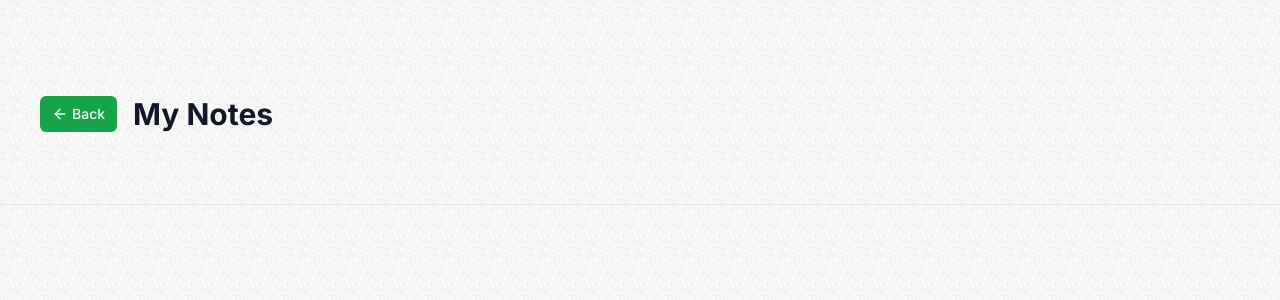
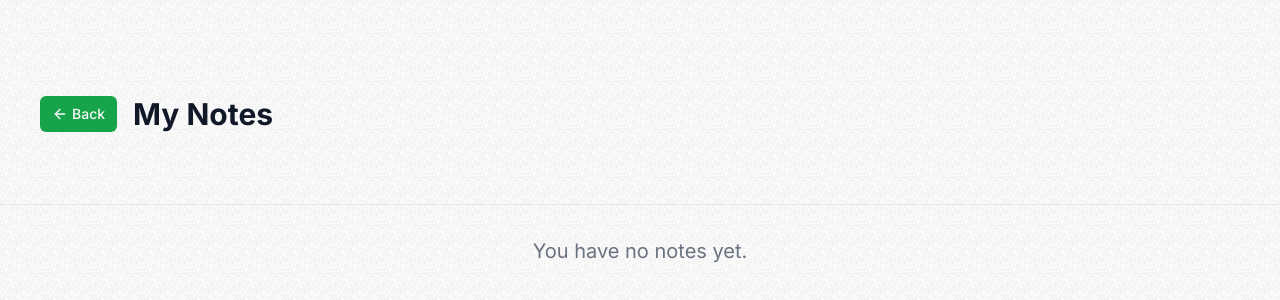
Before and after one commit to fabba1892/nextjs13_notion_clone, a Next.js app: page /dashboard in a window 1280 px wide. Shown: the top 300 px of the page. Built offline with nearby package versions, Linux system fonts and the light colour scheme.

Commit message:
dashb redered separator and button and title

```diff
--- a/src/app/dashboard/page.tsx
+++ b/src/app/dashboard/page.tsx
@@ -31,7 +31,11 @@
      <div className="h-8"></div>
      <Separator/>
      <div className="h-8"></div>
-
+      {/* list all the notes in this*/}
+      {/* ToDo conditionally rendered*/}
+      <div className="text-center">
+        <h2 className="text-xl text-gray-500">You have no notes yet.</h2>
+      </div>
     </div>
     </>
   )
```
